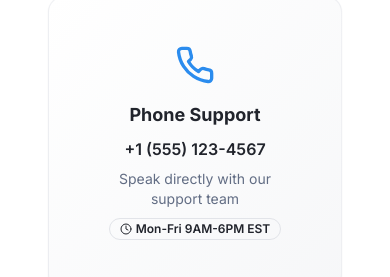
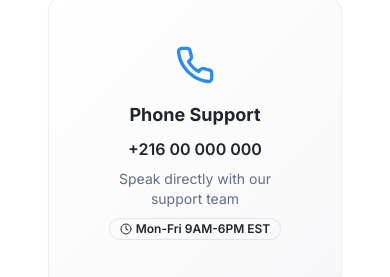
Before and after one commit to hanbliemna/weeone, a React (Vite) app: page /contact in a window 390 px wide. Shown: the part 1020-1297 px from the top of the page. Built offline with nearby package versions, Linux system fonts and the light colour scheme.

Commit message:
Update contact phone number
Update phone number on the contact page to +216 00 000 000.

```diff
--- a/src/pages/Contact.tsx
+++ b/src/pages/Contact.tsx
@@ -63,7 +63,7 @@ const Contact = () => {
     {
       icon: Phone,
       title: "Phone Support",
-      value: "+1 (555) 123-4567",
+      value: "+216 00 000 000",
       description: "Speak directly with our support team",
       response: "Mon-Fri 9AM-6PM EST",
       color: "text-secondary"
```
